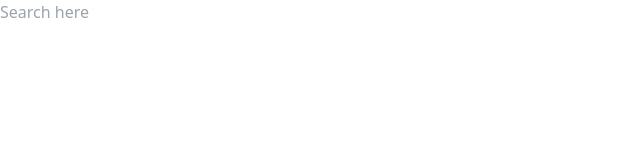
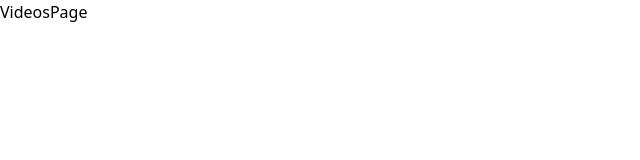
Before and after one commit to jaydenvii/youtube-caption-search, a React (Vite) app: page /videos in a window 1280 px wide. Shown: the top 160 px of the page, without its empty margins (0-640 px from the left). Built offline with nearby package versions, Linux system fonts and the light colour scheme.

Commit message:
Corrected videos path in router

```diff
--- a/src/App.tsx
+++ b/src/App.tsx
@@ -14,7 +14,7 @@ function App() {
     createRoutesFromElements(
       <Route path="/" element={<MainLayout />}>
         <Route index element={<HomePage />} />
-        <Route path="/videos" element={<HomePage />} />
+        <Route path="/videos" element={<VideosPage />} />
         <Route path="/*" element={<NotFoundPage />} />
       </Route>
     )
```
